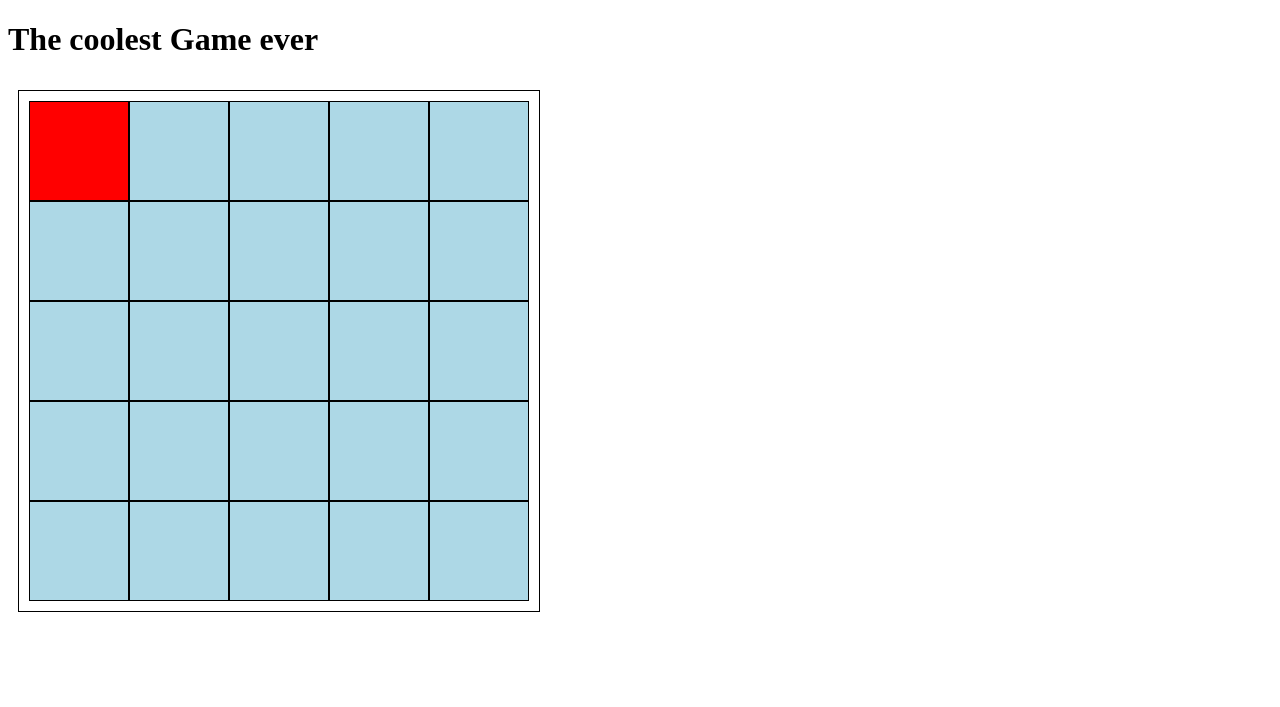
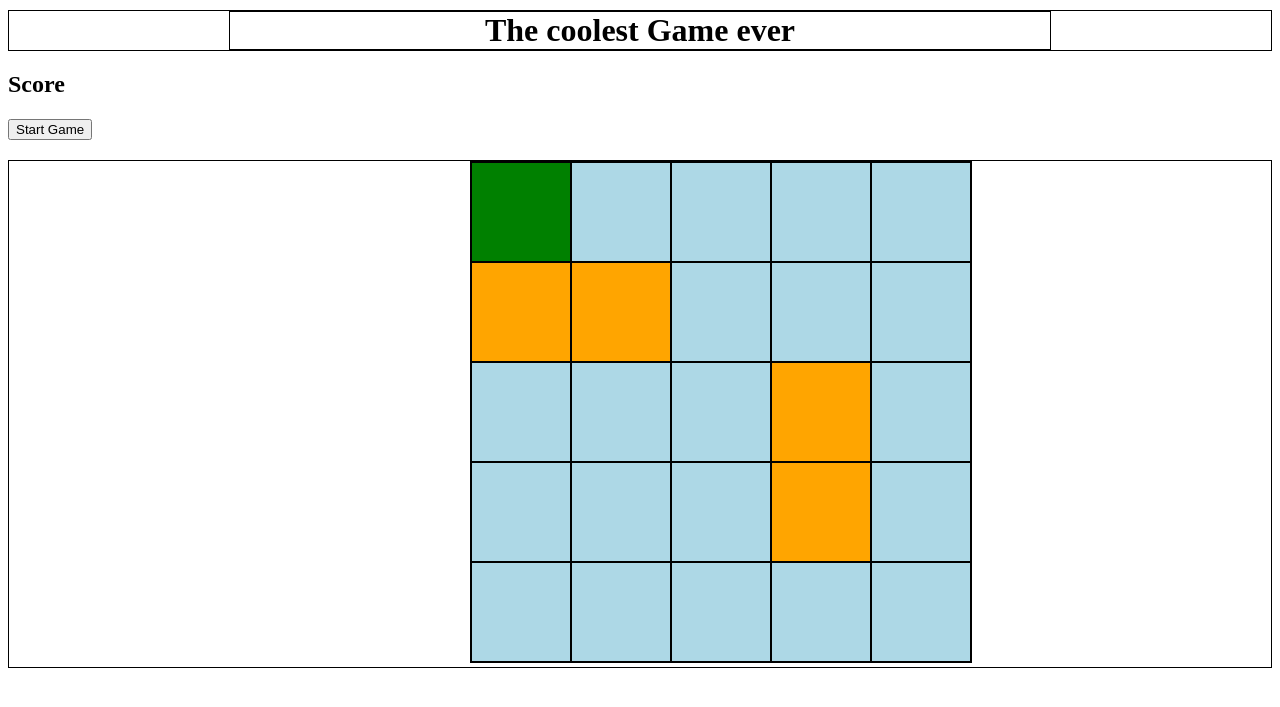
Before and after one commit to alfredoblack/WDI_Project1, a PHP site: page / in a window 1280 px wide. Shown: the top 707 px of the page. Run offline with PHP 8.4, Linux system fonts and the light colour scheme; some libraries are stand-ins or nearby versions.

Commit message:
checks for bombs and restarts to postion 0. Need to get timer to match

```diff
--- a/index.html
+++ b/index.html
@@ -9,41 +9,49 @@
 </head>
 <body>
 
+<div class= "header">
 <h1>The coolest Game ever</h1>
+</div>
+
+<h2>Score</h2>
+<h4 id="timer"></h4>
+<button id="start">Start Game</button>
+
+
+<div class="outerBox">
 
   <div class="container">
 
+<ul>
+    <li class= "neutral"></li>
+    <li class= "neutral"></li>
+    <li class= "neutral"></li>
+    <li class= "neutral"></li>
+    <li class= "neutral"></li>
+    <li class= "bomb"></li>
+    <li class= "bomb"></li>
     <li class= "neutral"></li>
     <li class= "neutral"></li>
     <li class= "neutral"></li>
     <li class= "neutral"></li>
     <li class= "neutral"></li>
     <li class= "neutral"></li>
+    <li class= "bomb"></li>
+    <li class= "neutral"></li>
+    <li class= "neutral"></li>
+    <li class= "neutral"></li>
+    <li class= "neutral"></li>
+    <li class= "bomb"></li>
     <li class= "neutral"></li>
     <li class= "neutral"></li>
     <li class= "neutral"></li>
     <li class= "neutral"></li>
     <li class= "neutral"></li>
     <li class= "neutral"></li>
-  <li class= "neutral"></li>
-  <li class= "neutral"></li>
-  <li class= "neutral"></li>
-  <li class= "neutral"></li>
-  <li class= "neutral"></li>
-  <li class= "neutral"></li>
-  <li class= "neutral"></li>
-  <li class= "neutral"></li>
-  <li class= "neutral"></li>
-  <li class= "neutral"></li>
-  <li class= "neutral"></li>
-  <li class= "neutral"></li>
-  <li class= "neutral"></li>
-
-
-
+ </ul>
 
   </div>
-
+</div>
 
 
 
--- a/memorygame.js
+++ b/memorygame.js
@@ -5,15 +5,54 @@
 //     alert("you clicked me!");
 //   })
 
+var squares = $('li');
+squares.first().addClass('player');
+var currentPosition = 0;
+// var gameOver = false;
+
+//SETS PLAYER ON STARTING SQUARE
+if(squares.first().addClass('neutral player'));
+
+// var $mines = $('.bomb');
+// var $neutral = $('.neutral');
 
 
-var squares = $('li');
-squares.first().addClass('player');
+// LIST OF INDEX AND VALUE OF EVERY SQUARE
+
+// function game(){
+
+//   $.each(squares, function(index, value){
+//     // console.log(index, value);
+//     var squarePlaces =[index,value];
+//     console.log(squarePlaces);
+//      })
+// }
+// game();
 
 
-var currentPosition = 0;
+//TRACK PLAYER MOVE
+
+// $.each(squares, function(value){
+//   console.log([value]);
+// })
+
+// var firstMove = 0;
+// function playerMove(){
+
+
+// }
+
 
 function listenForMove(){
+
+  // $.each(squares, function(index, value){
+  //   // console.log(index, value);
+  //   var squarePlaces =[index,value];
+  //   // console.log(squarePlaces);
+  //    })
+
+
+
   $('body').on('keydown', function(e){
     // e.preventDefault();
 
@@ -21,18 +60,22 @@ function listenForMove(){
     //on keydown DOWN
     if(e.which === 40){
       currentPosition += 5;
+/// push index to new array
 $(squares).removeClass('player');
 $(squares[currentPosition]).addClass('player');
+checkForCollision();
+
 console.log("square", currentPosition);
+
 }
-
-
 
 //  MOVE RIGHT
 else if (e.which === 39){
   currentPosition += 1;
   $(squares).removeClass('player');
   $(squares[currentPosition]).addClass('player');
+  checkForCollision();
+
   console.log("square", currentPosition);
 }
 // MOVE LEFT
@@ -40,27 +83,75 @@ function listenForMove(){
   currentPosition -= 1;
   $(squares).removeClass('player');
   $(squares[currentPosition]).addClass('player');
+  checkForCollision();
+
   console.log("square", currentPosition);
-
 }
 
-// MOVE UP key code ==38 - can not set condition for moving up when starting from 0
+// MOVE UP
 
 else if (e.which === 38){
   currentPosition += -5;
   $(squares).removeClass('player');
   $(squares[currentPosition]).addClass('player');
+  checkForCollision();
+
   console.log("square", currentPosition);
 
 }
-
-
 
 })
 
 }
 
+
+function checkForCollision(){
+  if ($(squares[currentPosition]).hasClass('bomb')) {
+    console.log("It's a bomb!");
+    $(squares).removeClass('player');
+    setTimeout(resetBoard, 2000);
+  }
+}
+
 listenForMove();
+
+
+function resetBoard(){
+  squares.first().addClass('player');
+  currentPosition = 0;
+  // gameOver = true;
+  //SETS PLAYER ON STARTING SQUARE
+  // if(squares.first().addClass('neutral player'))
+}
+
+
+
+$('#start').on('click', function(){
+  // var count = 10;
+  // var score = 120;
+  // var counter = setInterval(timer, 1000); //1000 will  run it every 1 second
+
+  //   function timer() {
+  //     count = count - 1;
+  //     score = score - 2;
+  //     if (count === -1 || gameOver === true ) {
+  //       clearInterval(counter);
+  //       count = 20;
+  //       score = 120;
+  //       // gameOver();
+  //       return;
+  //     }
+
+  //     var seconds = count % 60;
+  //     var minutes = Math.floor(count / 60);
+  //     var hours = Math.floor(minutes / 60);
+  //     minutes %= 60;
+  //     hours %= 60;
+
+  //       document.getElementById("timer").innerHTML = seconds + " seconds left! " + score + " points remaining"; // watch for spelling
+  //     }
+
+    });
 
 
 
@@ -68,7 +159,9 @@ listenForMove();
 
 
 
-// function playerMove(){
 
-
-// }
+//BOMBS ON GRID
+var bomb1= $('ul li:nth-child(6)');
+var bomb2= $('ul li:nth-child(7)');
+var bomb3= $('ul li:nth-child(14)');
+var bomb4= $('ul li:nth-child(19)');
--- a/style.css
+++ b/style.css
@@ -1,14 +1,33 @@
-.container {
+.header {
+  margin: 10px auto;
+  padding: 0 220px;
+  border: 1px solid black;
+}
+
+h1{
+  margin: auto;
+  text-align: center;
+  border: 1px solid black;
+}
+
+.outerBox{
+  margin: 20px auto;
+  padding: 0 461px;
+  border: 1px solid black;
+}
+
+ul {
 
   height: 500px;
   width:500px;
   border: 1px solid black;
-  margin: 10px;
+  margin: 0 auto;
   display: inline-block;
-  padding:10px;
+  padding: 0;
+  border: 1px solid black;
 }
 
-.container li{
+.container li {
   height: 98px;
   width: 98px;
   border: 1px solid black;
@@ -23,6 +42,10 @@
   background: lightblue;
 }
 
+.bomb{
+  background: orange;
+}
+
 .player {
-  background: red;
+  background: green;
 }
```
Lines whose indentation alone changed are shown as unchanged.
